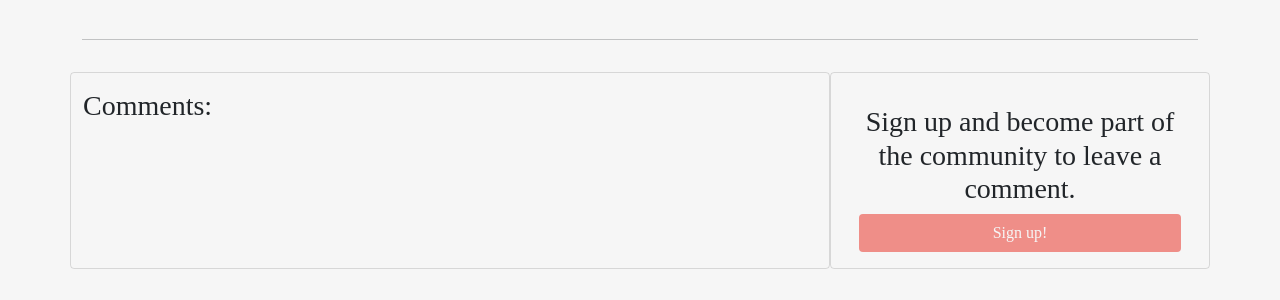
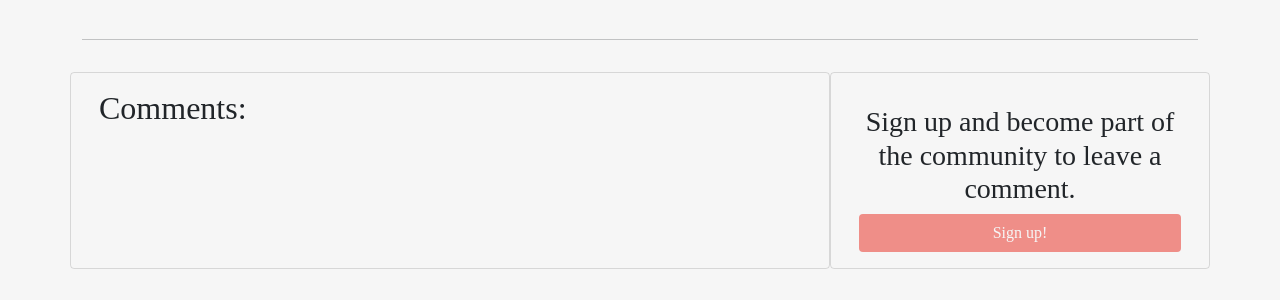
Before and after one commit to JoeYip13/project-4-full-stack-toolkit, a Django app: template templates/post_detail.html in a window 1280 px wide. Shown: the part 297-597 px from the top of the page. Run offline with Django 3.2, Linux system fonts and the light colour scheme; the template is opened without the code that fills it, so the values that code supplies are empty; some libraries are stand-ins or nearby versions; some web fonts are replaced.

Commit message:
Fix: html heading structure

```diff
--- a/templates/post_detail.html
+++ b/templates/post_detail.html
@@ -84,7 +84,7 @@
     </div>
     <div class="row">
         <div class="col-md-8 card mb-4 mt-3">
-            <h3 class="mt-3">Comments:</h3>
+            <h2 class="mt-3 ms-3">Comments:</h2>
             <div class="card-body">
                 <!-- We want a for loop inside the tags to iterate through each comment in comments -->
                 {% for comment in comments %}
```
